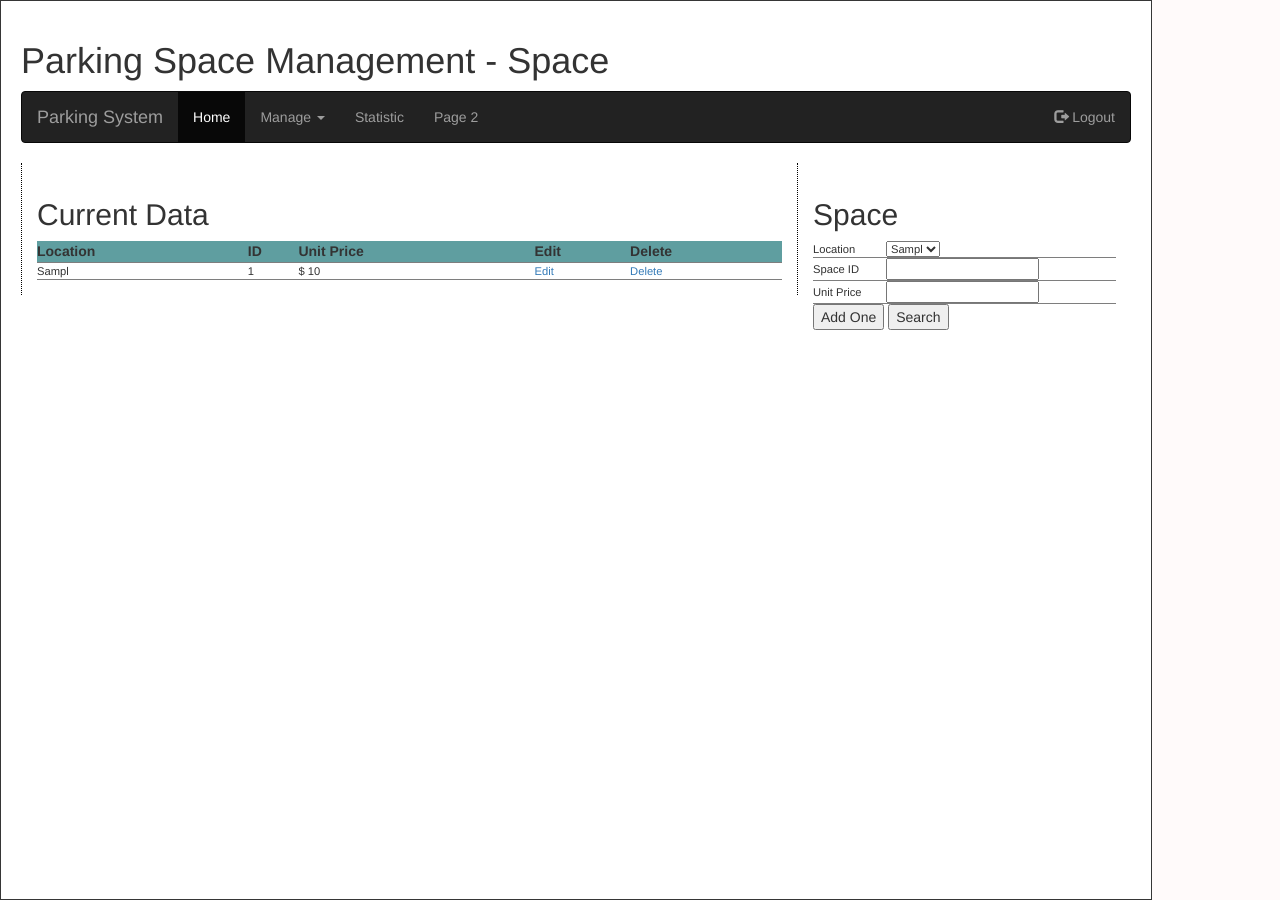
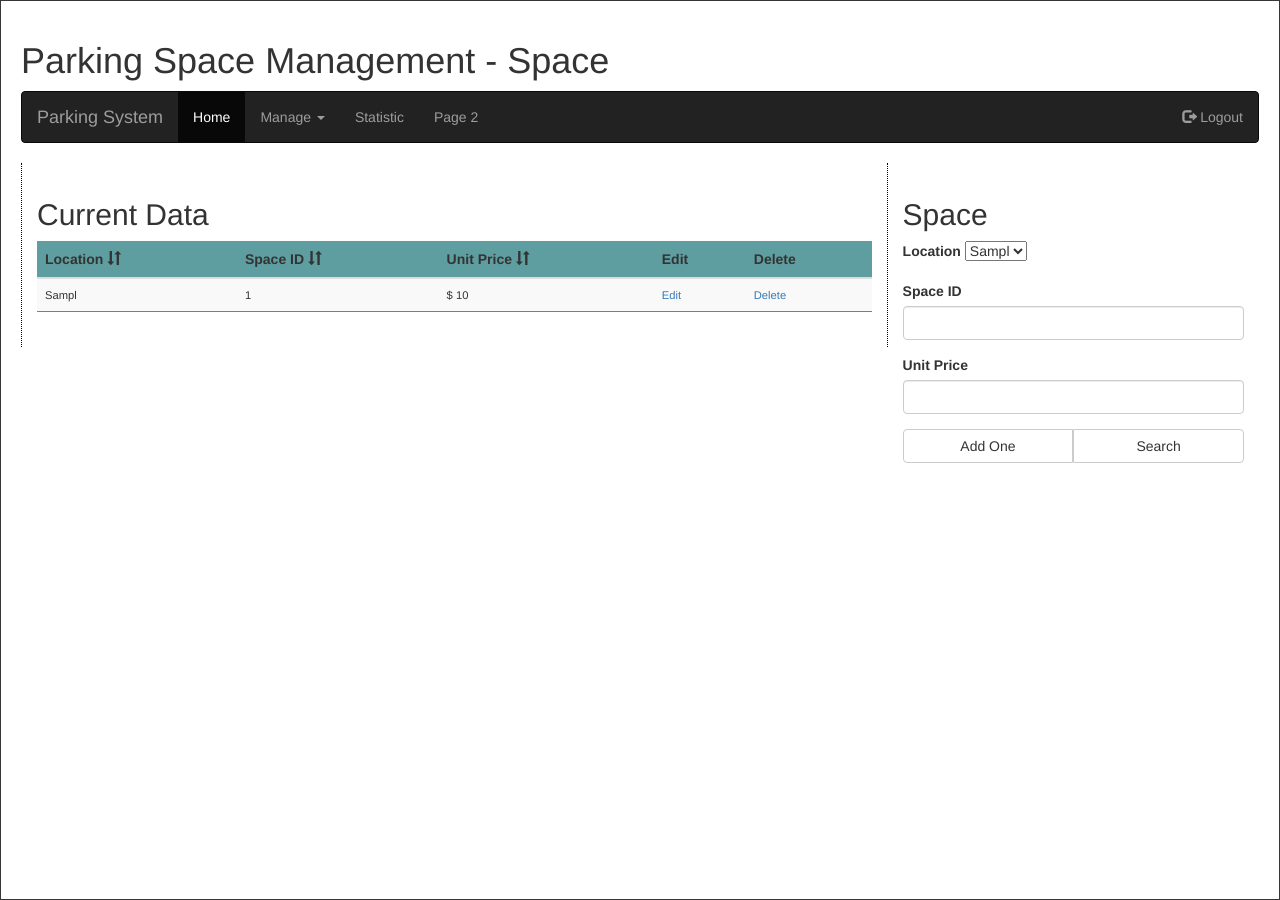
Before and after one commit to weihanlin/csis3280-project, a PHP site: page /ManageSpaces.php in a window 1280 px wide. Run offline with PHP 8.4, Linux system fonts and the light colour scheme; tables that the repository leaves empty hold one stand-in row (values such as "Sample post").

Commit message:
[Location&Space] Alter Tables & Forms appearance

```diff
--- a/ManageLocations.php
+++ b/ManageLocations.php
@@ -21,7 +21,11 @@ if(!empty($_POST) && isset($_POST['action']) && $_POST['action'] != 'search'){
     $note = Validate::validateLocationForm();
     if(count($note) > 0) {
         foreach ($note as $value) {
-            echo "<div>{$value}</div>";
+
+            echo "<div class='alert alert-warning alert-dismissible' role='alert'>"
+                ."<button type='button' class='close' data-dismiss='alert' aria-label='Close'><span aria-hidden='true'>&times;</span></button>"
+                ."<span class='glyphicon glyphicon-exclamation-sign' aria-hidden='true'></span>"
+                ." {$value}</div>";
         }
     }
     else {
--- a/ManageSpaces.php
+++ b/ManageSpaces.php
@@ -24,7 +24,10 @@ if(!empty($_POST) && isset($_POST['action']) && $_POST['action'] != 'search'){
     $note = Validate::validateSpaceForm();
     if(count($note) != 0){
         foreach ($note as $value) {
-            echo "<div>{$value}</div>";
+            echo "<div class='alert alert-warning alert-dismissible' role='alert'>"
+                ."<button type='button' class='close' data-dismiss='alert' aria-label='Close'><span aria-hidden='true'>&times;</span></button>"
+                ."<span class='glyphicon glyphicon-exclamation-sign' aria-hidden='true'></span>"
+                ." {$value}</div>";
         }
     }
     else {
--- a/ShowStats.php
+++ b/ShowStats.php
@@ -75,7 +75,8 @@ Page::header();
             g_xaxis.call(xaxis);
             g_yaxis.call(yaxis);
 
-            d3.select("#scount").insert("select","div").on("change", function () {
+            d3.select("#scount").insert("select","div").attr("class","dropdown")
+                .on("change", function () {
                 const sel = d3.select(this).node().value;
                 switch (sel){
                     case "Ascending":
--- a/css/styles_001.css
+++ b/css/styles_001.css
@@ -8,7 +8,7 @@ body{
     background-color: lightgray;
     border: 1px solid rgb(54, 54, 54);
     display: table;
-    width: 90%;
+    width: 100%;
     margin: auto;
     min-height: 900px;
     padding: 20px;
--- a/inc/Entity/Page.class.php
+++ b/inc/Entity/Page.class.php
@@ -138,23 +138,18 @@
 
             <script src="script\sort-table.js"></script>
 
-            <table>
+            <table class="table table-hover table-striped">
                 <thead><tr>
-                    <th onclick="sortcol(1)">ID</th>
-                    <th onclick="sortcol(2)">ShortName</th>
-                    <th onclick="sortcol(3)">Address</th>
+                    <th onclick="sortcol(1)">ID   <span class="glyphicon glyphicon-sort" aria-hidden="true"></span></th>
+                    <th onclick="sortcol(2)">ShortName   <span class="glyphicon glyphicon-sort" aria-hidden="true"></span></th>
+                    <th onclick="sortcol(3)">Address   <span class="glyphicon glyphicon-sort" aria-hidden="true"></span></th>
                     <th>Edit</th>
                     <th>Delete</th>
                 </tr></thead>
                 <tbody id="restable">
                 <?php
-                $i = 1;
                 foreach($data as $datum){
-                    if(($i%2) == 0)
-                        echo "<tr class='evenRow'>";
-                    else
-                        echo "<tr>";
-
+                    echo "<tr>";
                     echo "<td>{$datum->getLocationID()}</td>";
                     echo "<td>{$datum->getShortName()}</td>";
                     echo "<td>{$datum->getAddress()}</td>";
@@ -166,7 +161,6 @@
                                         data-toggle='modal' data-target='#confirm-delete'>Delete</a></td>";
 
                     echo "</tr>";
-                    $i++;
                 }
 
                 ?>
@@ -191,23 +185,19 @@
             ?>
             <script src="script\sort-table.js"></script>
 
-            <table>
+            <table class="table table-hover table-striped">
                 <thead><tr>
-                    <th onclick="sortcol(1)">Location</th>
-                    <th onclick="sortcol(2)">ID</th>
-                    <th onclick="sortcol(3)">Unit Price</th>
+                    <th onclick="sortcol(1)">Location   <span class="glyphicon glyphicon-sort" aria-hidden="true"></th>
+                    <th onclick="sortcol(2)">Space ID   <span class="glyphicon glyphicon-sort" aria-hidden="true"></th>
+                    <th onclick="sortcol(3)">Unit Price   <span class="glyphicon glyphicon-sort" aria-hidden="true"></th>
                     <th>Edit</th>
                     <th>Delete</th>
                 </tr></thead>
                 <tbody id="restable">
                 <?php
-                $i = 1;
+
                 foreach($data as $datum){
-                    if(($i%2) == 0)
-                        echo "<tr class='evenRow'>";
-                    else
-                        echo "<tr>";
-
+                    echo "<tr>";
                     echo "<td>{$datum->getShortName()}</td>";
                     echo "<td>{$datum->getSpaceID()}</td>";
                     echo "<td>\$ {$datum->getPrice()}</td>";
@@ -217,9 +207,7 @@
                                         data-spid='{$datum->getSpaceID()}'
                                         data-href='?action=delete&sid={$datum->getSpaceID()}&lid={$datum->getLocationID()}'
                                         data-toggle='modal' data-target='#confirm-delete'>Delete</a></td>";
-
                     echo "</tr>";
-                    $i++;
                 }
                 ?>
                 </tbody>
@@ -234,18 +222,22 @@
         <section class="form1">
             <h2>Location</h2>
             <form action="<?= $_SERVER['PHP_SELF'] ?>" method="post">
-                <table>
-                    <tr>
-                        <td>Short Name</td>
-                        <td><input type="text" name="shortname"></td>
-                    </tr>
-                    <tr>
-                        <td>Address</td>
-                        <td><input type="text" name="addr"></td>
-                    </tr>
-                </table>
-                <button type="submit" name="action" value="create">Add One</button>
-                <button type="submit" name="action" value="search">Search</button>
+                <div class="form-group">
+                        <label>Short Name</label>
+                        <input class="form-control" type="text" name="shortname">
+                </div>
+                <div class="form-group">
+                        <label>Address</label>
+                        <input class="form-control" type="text" name="addr">
+                </div>
+                <div class="btn-group btn-group-justified" role="group">
+                    <div class="btn-group" role="group">
+                        <button class="btn btn-default" type="submit" name="action" value="create">Add One</button>
+                    </div>
+                    <div class="btn-group" role="group">
+                        <button class="btn btn-default" type="submit" name="action" value="search">Search</button>
+                    </div>
+                </div>
             </form>
         </section>
 
@@ -257,24 +249,26 @@
         <section class="form1">
             <h2>Edit Location</h2>
             <form action="<?= $_SERVER['PHP_SELF'] ?>" method="post">
-                <table>
-                    <tr>
-                        <td>Location ID</td>
-                        <td>
-                            <input name="locationid" value="<?= $target->getLocationID() ?>" readonly>
-                        </td>
-                    </tr>
-                    <tr>
-                        <td>Short Name</td>
-                        <td><input type="text" name="shortname" value="<?= $target->getShortName() ?>" </td>
-                    </tr>
-                    <tr>
-                        <td>Address</td>
-                        <td><input type="text" name="addr" value="<?= $target->getAddress() ?>"></td>
-                    </tr>
-                </table>
-                <button value="edit" type="submit" name="action">Submit</button>
-                <button value="cancel" type="reset" name="action">Reset</button>
+                <div class="form-group">
+                    <label>Location ID</label>
+                    <input class="form-control" name="locationid" value="<?= $target->getLocationID() ?>" readonly>
+                </div>
+                <div class="form-group">
+                    <label>Short Name</label>
+                    <input class="form-control" type="text" name="shortname" value="<?= $target->getShortName() ?>">
+                </div>
+                <div class="form-group">
+                    <label>Address</label>
+                    <input class="form-control" type="text" name="addr" value="<?= $target->getAddress() ?>">
+                </div>
+                <div class="btn-group btn-group-justified" role="group">
+                    <div class="btn-group" role="group">
+                        <button class="btn btn-default" value="edit" type="submit" name="action">Submit</button>
+                    </div>
+                    <div class="btn-group" role="group">
+                        <button class="btn btn-default" value="cancel" type="reset" name="action">Reset</button>
+                    </div>
+                </div>
             </form>
         </section>
 
@@ -284,13 +278,13 @@
 
     static function createSpaceForm(Array $target) {
         ?>
+
         <section class="form1">
             <h2>Space</h2>
             <form action="<?= $_SERVER['PHP_SELF'] ?>" method="post">
-                <table>
-                    <tr>
-                        <td>Location</td>
-                        <td>
+                <div class="form-group">
+                    <label>Location</label>
+
                             <select name="locationid">
                                 <?php
                                     foreach ($target as $item) {
@@ -298,19 +292,23 @@
                                     }
                                 ?>
                             </select>
-                        </td>
-                    </tr>
-                    <tr>
-                        <td>Space ID</td>
-                        <td><input type="number" min="1" name="spaceid"></td>
-                    </tr>
-                    <tr>
-                        <td>Unit Price</td>
-                        <td><input type="number" min="0" step="0.01" name="price"></td>
-                    </tr>
-                </table>
-                <button type="submit" name="action" value="create">Add One</button>
-                <button type="submit" name="action" value="search">Search</button>
+                </div>
+                <div class="form-group">
+                    <label>Space ID</label>
+                    <input class="form-control" type="number" min="1" name="spaceid">
+                </div>
+                <div class="form-group">
+                    <label>Unit Price</label>
+                    <input class="form-control" type="number" min="0" step="0.01" name="price">
+                </div>
+                <div class="btn-group btn-group-justified" role="group">
+                    <div class="btn-group" role="group">
+                        <button class="btn btn-default" type="submit" name="action" value="create">Add One</button>
+                    </div>
+                    <div class="btn-group" role="group">
+                        <button class="btn btn-default" type="submit" name="action" value="search">Search</button>
+                    </div>
+                </div>
             </form>
         </section>
 
@@ -322,30 +320,33 @@
         <section class="form1">
             <h2>Edit Space</h2>
             <form action="<?= $_SERVER['PHP_SELF'] ?>" method="post">
-                <table>
-                    <tr>
-                        <td>Location</td>
-                        <td>
+                <div class="form-group">
+                        <label>Location</label>
                             <input name="locationid" value="<?= $target->getLocationID() ?>" hidden>
-                            <input type="text" name="shortname" value="<?php
+                            <input class="form-control"  type="text" name="shortname" value="<?php
                             foreach ($parameter as $item) {
                                 if($target->getLocationID() == $item->getLocationID())
                                     echo $item->getShortName();
                             }
                             ?>" readonly>
-                        </td>
-                    </tr>
-                    <tr>
-                        <td>Space ID</td>
-                        <td><input type="number" name="spaceid" min="1" value="<?= $target->getSpaceID() ?>" readonly></td>
-                    </tr>
-                    <tr>
-                        <td>Unit Price</td>
-                        <td><input type="number" step="0.01" min="0" name="price" value="<?= $target->getPrice() ?>"></td>
-                    </tr>
-                </table>
-                <button value="edit" type="submit" name="action">Submit</button>
-                <button value="cancel" type="reset" name="action">Reset</button>
+
+                </div>
+                <div class="form-group">
+                        <label>Space ID</label>
+                        <input class="form-control"  type="number" name="spaceid" min="1" value="<?= $target->getSpaceID() ?>" readonly>
+                </div>
+                <div class="form-group">
+                        <label>Unit Price</label>
+                        <input class="form-control"  type="number" step="0.01" min="0" name="price" value="<?= $target->getPrice() ?>">
+                </div>
+                <div class="btn-group btn-group-justified" role="group">
+                    <div class="btn-group" role="group">
+                        <button class="btn btn-default" value="edit" type="submit" name="action">Submit</button>
+                    </div>
+                    <div class="btn-group" role="group">
+                        <button class="btn btn-default" value="cancel" type="reset" name="action">Reset</button>
+                    </div>
+                </div>
             </form>
         </section>
 
@@ -445,7 +446,7 @@
                                     echo "<td>Yes</td>";
                                 }
                                 else{
-                                    echo"<td>No</td";
+                                    echo"<td>No</td>";
                                 }
 
 
```
